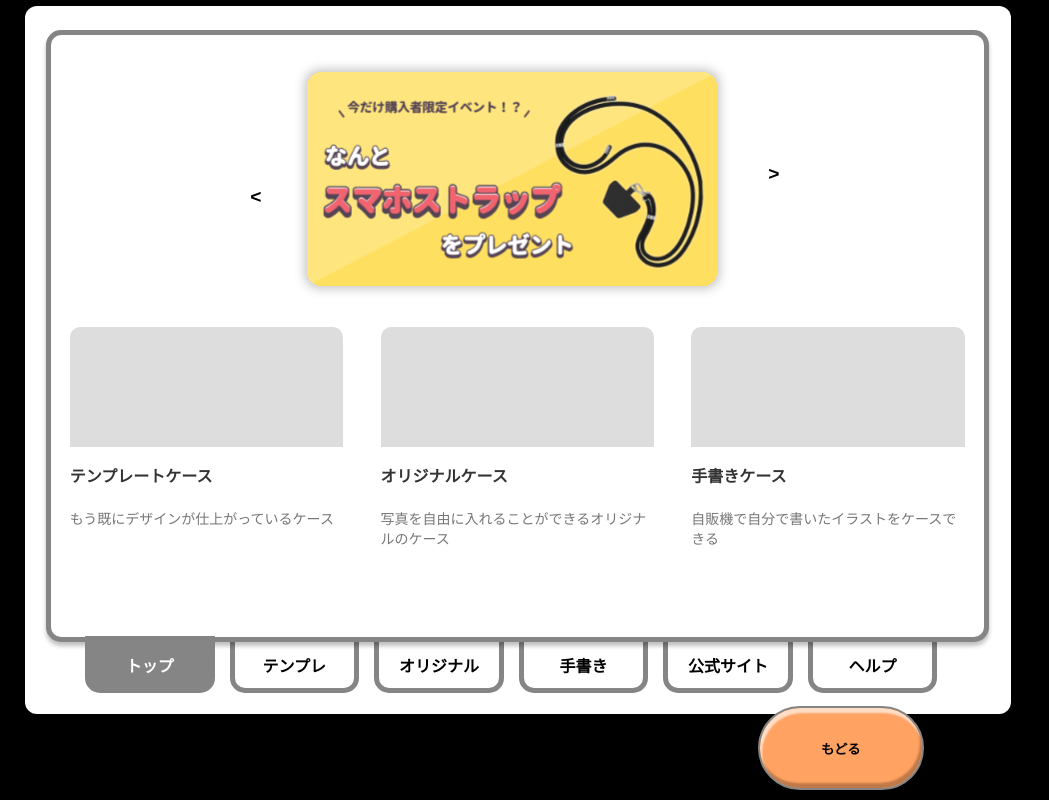
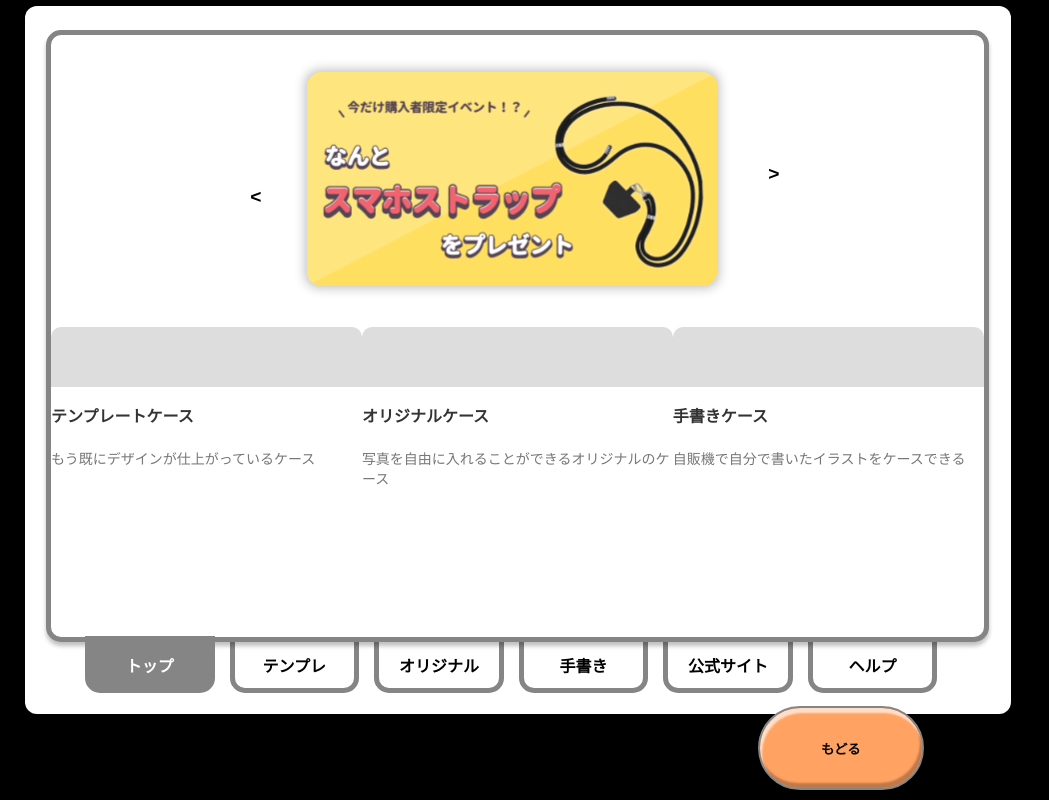
Before and after one commit to 2022-HEW/casebox, a Next.js app: page /service_select in a window 1280 px wide. Shown: the whole page, without its empty margins (0-1049 px from the left). Built offline with nearby package versions, Linux system fonts and the light colour scheme.

Commit message:
修正途中

```diff
--- a/src/components/Service_cards.tsx
+++ b/src/components/Service_cards.tsx
@@ -29,20 +29,16 @@ const Service_cards = ()=> {
 
 const Service_card = (
             { Card_link,Card_name,Card_desc }:CardType,
-            // { imgPath, imgAlt }:imageType
         )=>{
 
     return(
         <>
             <Link href={Card_link}>
-                <div className={styles.CardContainer}>
-                    <div className={styles.images}></div>
-                {/* <Image src={imgPath} alt={imgAlt} width={300} height={140}/> */}
                     <div className={styles.content}>
+                        <div className={styles.images}></div>
                         <h3>{Card_name}</h3>
                         <p>{Card_desc}</p>
                     </div>
-                </div>
             </Link>
         </>
     )
```
